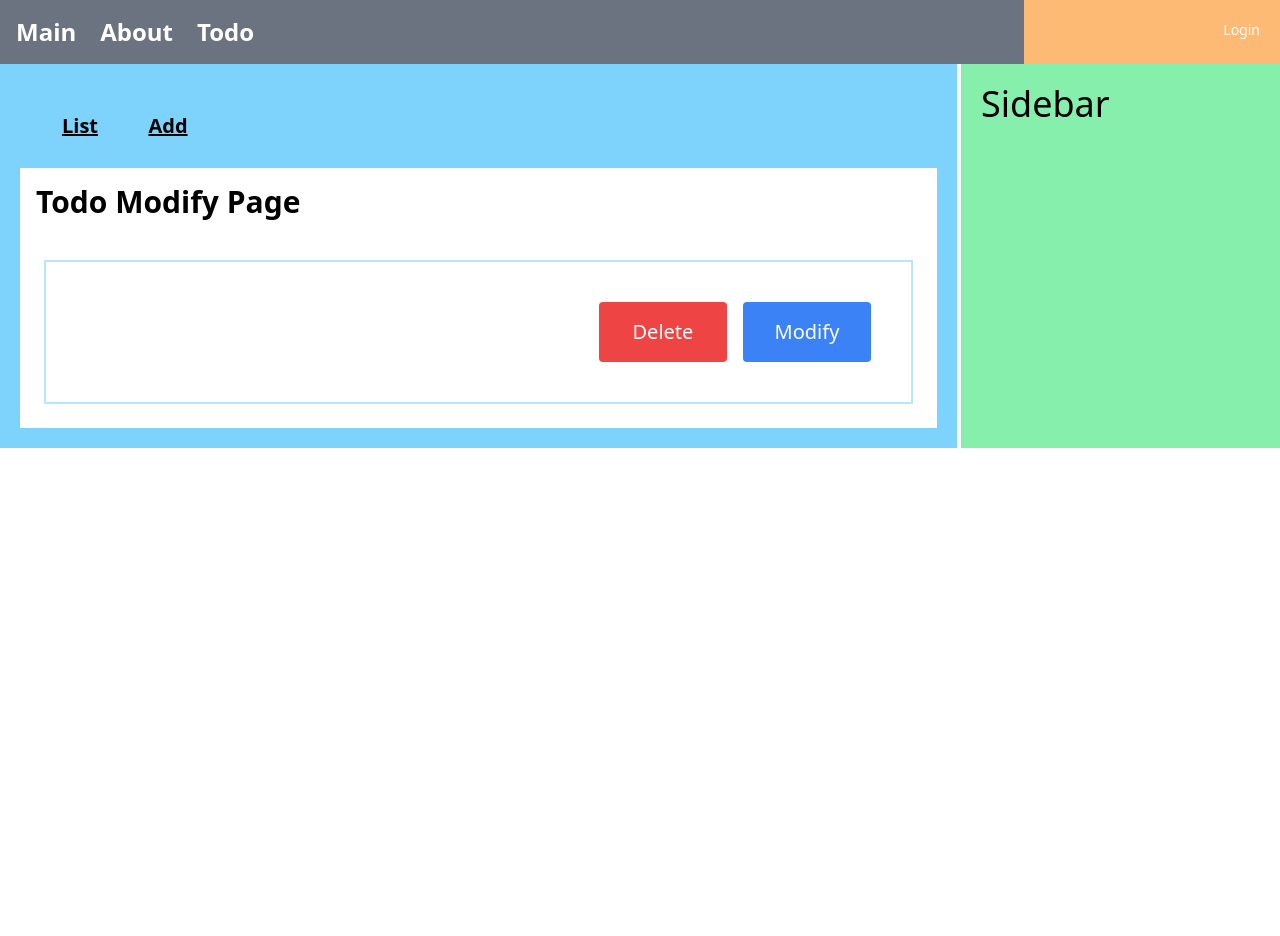
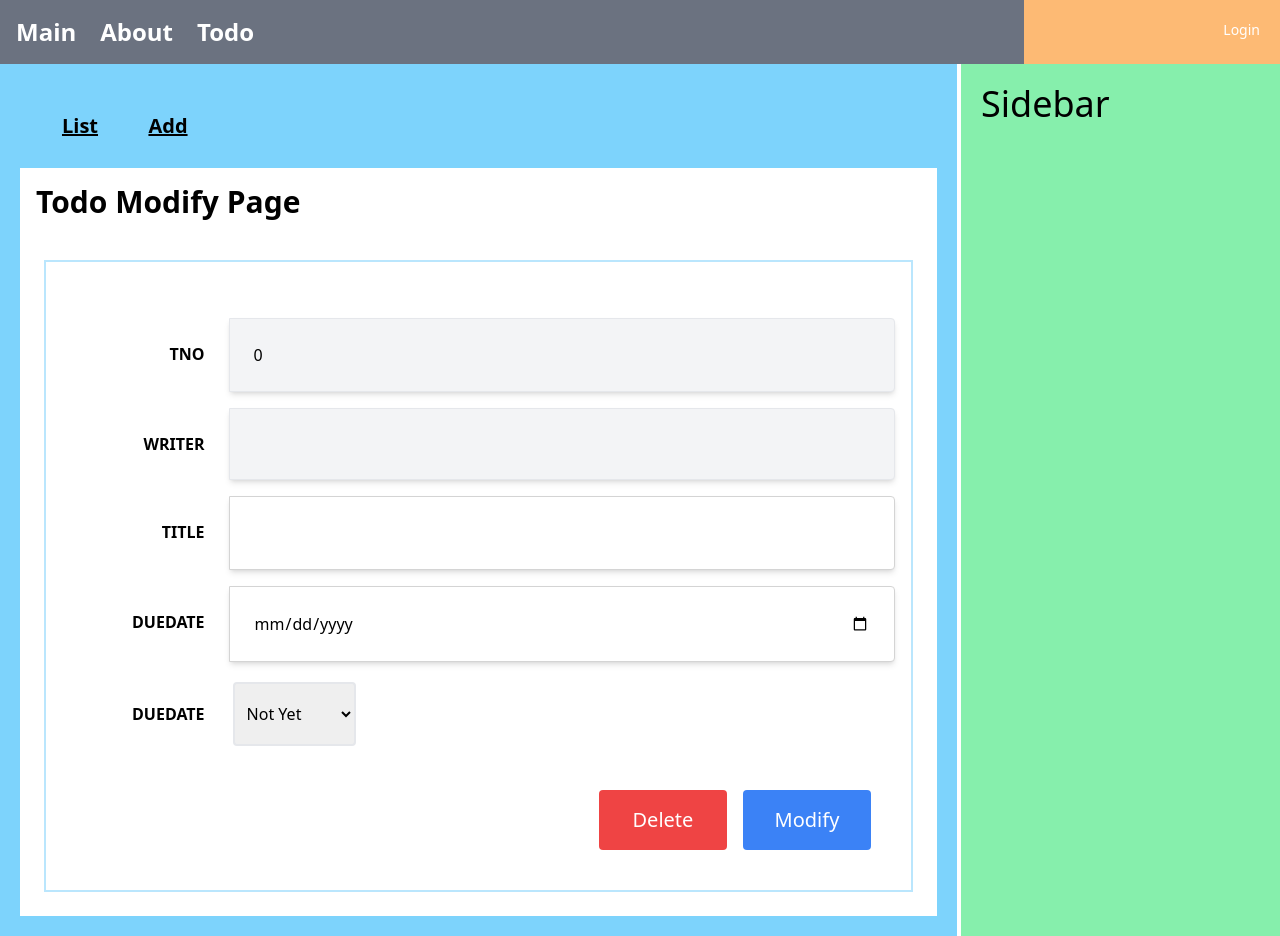
Before and after one commit to nareun130/ToyProject, a React (Create React App) app in the folder frontend/mall/: page /todo/modify/1 in a window 1280 px wide. Before the commit the page ends 800 px from the top, so only its background shows below. Built offline with nearby package versions, Linux system fonts and the light colour scheme; no server answers; the HTML template or start-up script is replaced by a standard one.

Commit message:
feat : 수정 컴포넌트 추가

```diff
--- a/frontend/mall/src/components/todo/ModifyComponent.js
+++ b/frontend/mall/src/components/todo/ModifyComponent.js
@@ -1,27 +1,101 @@
-import { useEffect, useState } from "react"
+import { useEffect, useState } from "react";
+import { getOne } from "../../api/todoApi";
 
 const initState = {
-    tno: 0,
-    title: '',
-    writer: '',
-    dueDate: null,
-    complete: false
-}
+  tno: 0,
+  title: "",
+  writer: "",
+  dueDate: "",
+  complete: false,
+};
 
-const ModifyComponent = ({tno}) => {
+const ModifyComponent = ({ tno, moveList, moveRead }) => {
+  const [todo, setTodo] = useState({ ...initState });
 
-    const [todo, setTodo] = useState({...initState})
+  useEffect(() => {
+    getOne(tno).then((data) => setTodo(data));
+  }, [tno]);
 
-    useEffect(() => {
+  const handleChangeTodo = (e) => {
+    todo[e.target.name] = e.target.value;
 
-    },[tno])
+    setTodo({ ...todo });
+  };
 
-    return <div className="border-2 border-sky-200 mt-10 m-2 p-4">
-        <div className="flex justify-end p-4">
-            <button className="rounded p-4 m-2 text-xl w-32 text-white bg-red-500">Delete</button>
-            <button className="rounded p-4 m-2 text-xl w-32 text-white bg-blue-500">Modify</button>
+  const handleChangeTodoComplete = (e) => {
+    const value = e.target.value;
+
+    todo.complete = value === "Y";
+
+    setTodo({ ...todo });
+  };
+
+  return (
+    <div className="border-2 border-sky-200 mt-10 m-2 p-4">
+      <div className="flex justify-center mt-10">
+        <div className="relative mb-4 flex w-full flex-wrap items-stretch">
+          <div className="w-1/5 p-6 text-right font-bold">TNO</div>
+          <div className="w-4/5 p-6 rounded-r border border-solid shadow-md bg-gray-100">
+            {todo.tno}
+          </div>
         </div>
+      </div>
+      <div className="flex justify-center">
+        <div className="relative mb-4 flex w-full flex-wrap items-stretch">
+          <div className="w-1/5 p-6 text-right font-bold">WRITER</div>
+          <div className="w-4/5 p-6 rounded-r  border border-solid shadow-md bg-gray-100">
+            {todo.writer}
+          </div>
+        </div>
+      </div>
+      <div className="flex justify-center">
+        <div className="relative mb-4 flex w-full flex-wrap items-stretch">
+          <div className="w-1/5 p-6 text-right font-bold">TITLE</div>
+          <input
+            className="w-4/5 p-6 rounded-r  border border-solid border-neutral-300 shadow-md"
+            name="title"
+            type={"text"}
+            value={todo.title}
+            onChange={handleChangeTodo}
+          ></input>
+        </div>
+      </div>
+      <div className="flex justify-center">
+        <div className="relative mb-4 flex w-full flex-wrap items-stretch">
+          <div className="w-1/5 p-6 text-right font-bold">DUEDATE</div>
+          <input
+            className="w-4/5 p-6 rounded-r  border border-solid border-neutral-300 shadow-md"
+            name="dueDate"
+            type={"date"}
+            value={todo.dueDate}
+            onChange={handleChangeTodo}
+          ></input>
+        </div>
+      </div>
+      <div className="flex justify-center">
+        <div className="relative mb-4 flex w-full flex-wrap items-stretch">
+          <div className="w-1/5 p-6 text-right font-bold">DUEDATE</div>
+          <select
+            name="status"
+            className="border-solid border-2 rounded m-1 p-2"
+            onChange={handleChangeTodoComplete}
+            value={todo.complete ? "Y" : "N"}
+          >
+            <option value="Y">Completed</option>
+            <option value="N">Not Yet</option>
+          </select>
+        </div>
+      </div>
+      <div className="flex justify-end p-4">
+        <button className="rounded p-4 m-2 text-xl w-32 text-white bg-red-500">
+          Delete
+        </button>
+        <button className="rounded p-4 m-2 text-xl w-32 text-white bg-blue-500">
+          Modify
+        </button>
+      </div>
     </div>
-}
+  );
+};
 
-export default ModifyComponent
+export default ModifyComponent;
```
